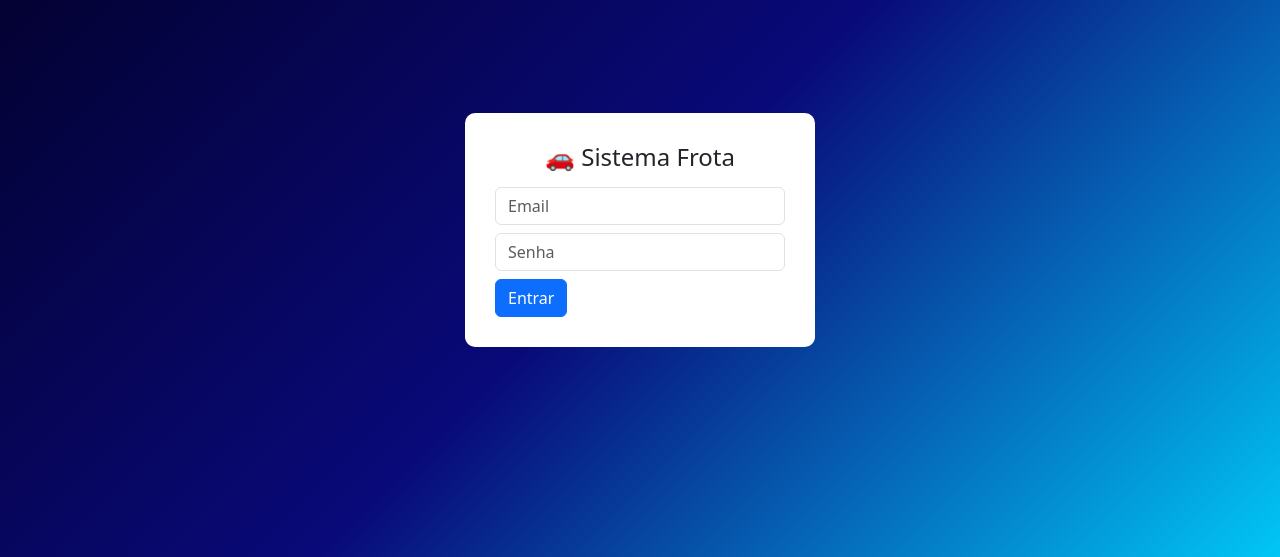
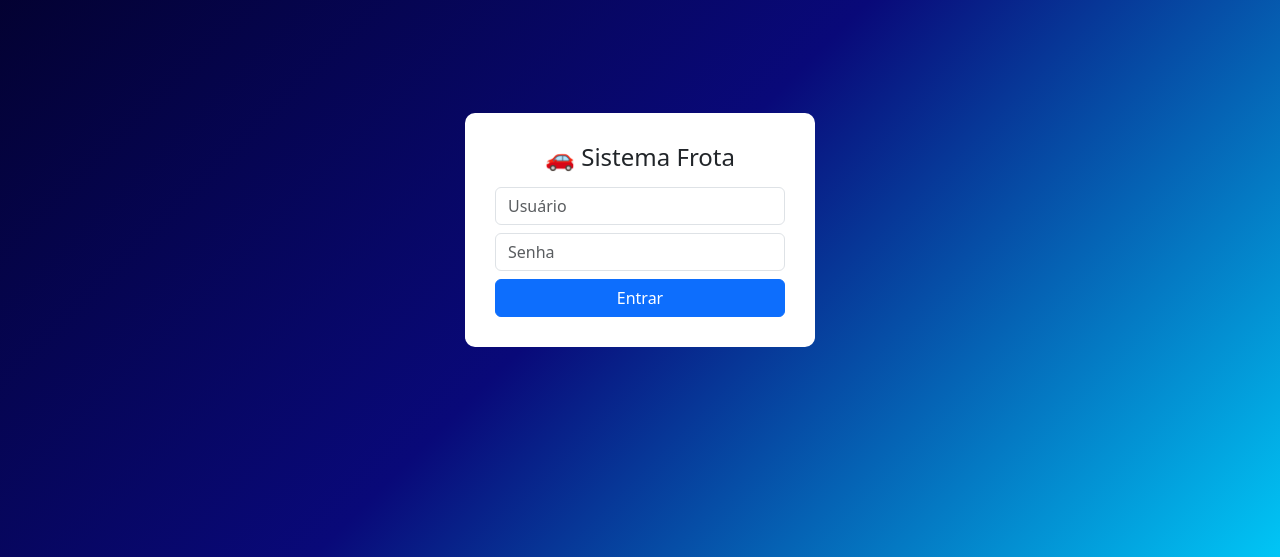
Before and after one commit to DIOOWS/frota-manutencao, a Flask app: page /login in a window 1280 px wide. Shown: the part 170-727 px from the top of the page. Run offline with Flask 3, Linux system fonts and the light colour scheme.

Commit message:
feat: login por nome de usuario + correção do auth

```diff
--- a/routes/auth.py
+++ b/routes/auth.py
@@ -10,16 +10,16 @@ auth_bp = Blueprint("auth", __name__)
 def login():
 
     if request.method == "POST":
-        email = request.form.get("email")
+        nome = request.form.get("nome")
         senha = request.form.get("senha")
 
-        user = Usuario.query.filter_by(email=email).first()
+        user = Usuario.query.filter_by(nome=nome).first()
 
         print("USER ENCONTRADO:", user)
 
         if user and user.check_senha(senha):
             session["user_id"] = user.id
-            return redirect("/")  # 🔥 aqui tem que redirecionar
+            return redirect("/")
 
         return "Login inválido"
 
--- a/templates/login.html
+++ b/templates/login.html
@@ -33,9 +33,9 @@
  <form method="POST">
 
   <input
-    type="email"
-    name="email"
-    placeholder="Email"
+    type="text"
+    name="nome"
+    placeholder="Usuário"
     class="form-control mb-2"
     required
   >
@@ -48,7 +48,7 @@
     required
   >
 
-  <button class="btn btn-primary">Entrar</button>
+  <button class="btn btn-primary w-100">Entrar</button>
 
 </form>
 
```
